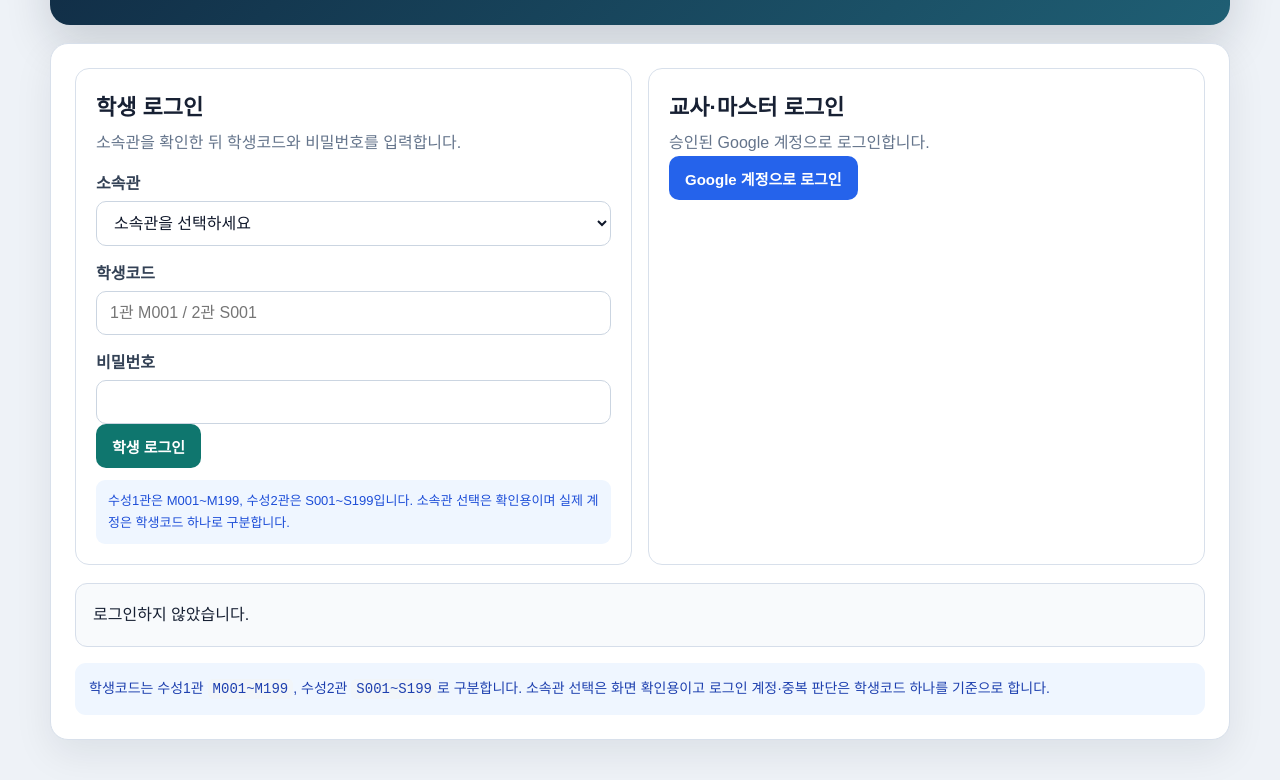
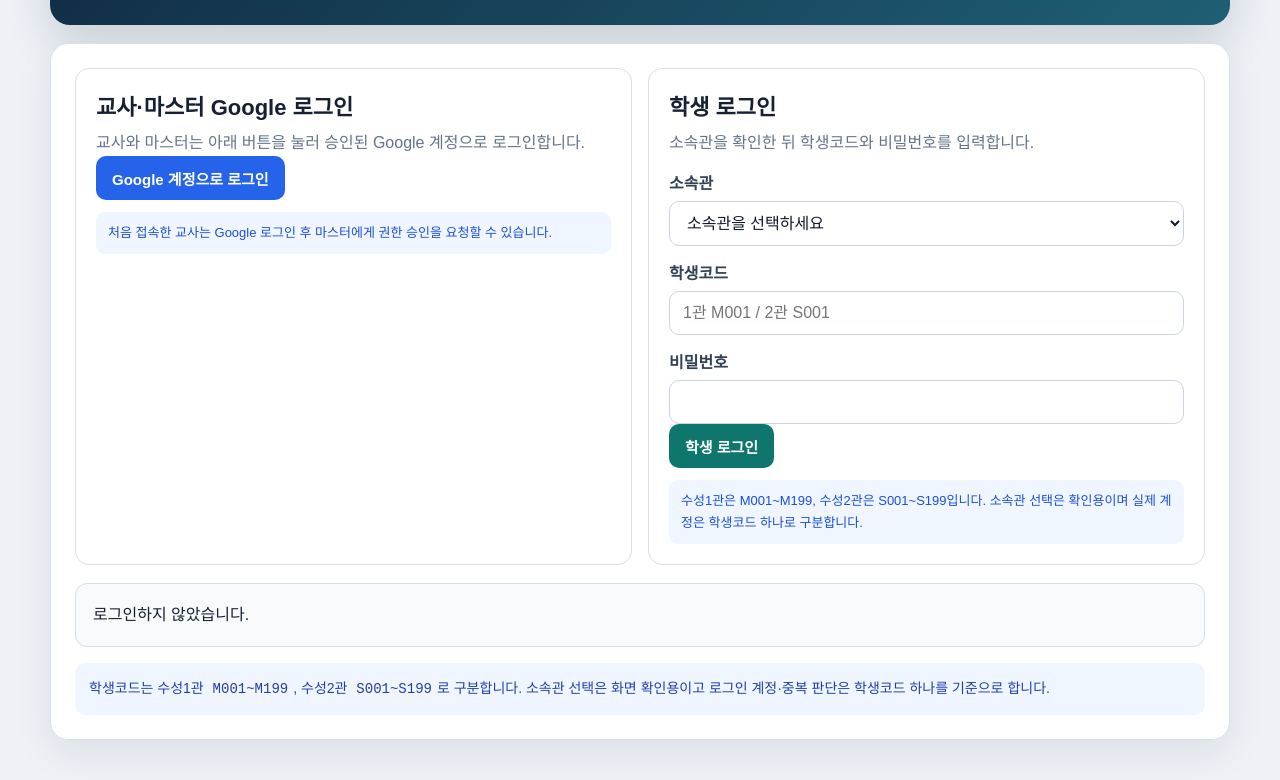
Before and after one commit to etoos247test/etoos247test.github.io, a plain HTML site: page question-access/index.html in a window 1280 px wide. Shown: the part 164-944 px from the top of the page. Drawn offline with Linux system fonts and the light colour scheme; no server answers.

Commit message:
Make Google login prominent and keep account switch visible

```diff
--- a/question-access/index.html
+++ b/question-access/index.html
@@ -16,6 +16,13 @@
 
   <section class="shell">
     <div id="loginArea" class="login-grid">
+      <section class="login-card teacher-login-card">
+        <h2>교사·마스터 Google 로그인</h2>
+        <p>교사와 마스터는 아래 버튼을 눌러 승인된 Google 계정으로 로그인합니다.</p>
+        <button id="googleLoginButton" class="primary" type="button">Google 계정으로 로그인</button>
+        <p class="login-rule">처음 접속한 교사는 Google 로그인 후 마스터에게 권한 승인을 요청할 수 있습니다.</p>
+      </section>
+
       <section class="login-card">
         <h2>학생 로그인</h2>
         <p>소속관을 확인한 뒤 학생코드와 비밀번호를 입력합니다.</p>
@@ -34,14 +41,10 @@
         </form>
         <p class="login-rule">수성1관은 M001~M199, 수성2관은 S001~S199입니다. 소속관 선택은 확인용이며 실제 계정은 학생코드 하나로 구분합니다.</p>
       </section>
-      <section class="login-card">
-        <h2>교사·마스터 로그인</h2>
-        <p>승인된 Google 계정으로 로그인합니다.</p>
-        <button id="googleLoginButton" type="button">Google 계정으로 로그인</button>
-      </section>
     </div>
 
     <div id="accountToolbar" class="toolbar hidden">
+      <button id="googleSwitchButton" class="primary" type="button">Google 계정 전환</button>
       <button id="refreshButton" type="button">현재 화면 새로고침</button>
       <button id="logoutButton" type="button">로그아웃</button>
     </div>
```
